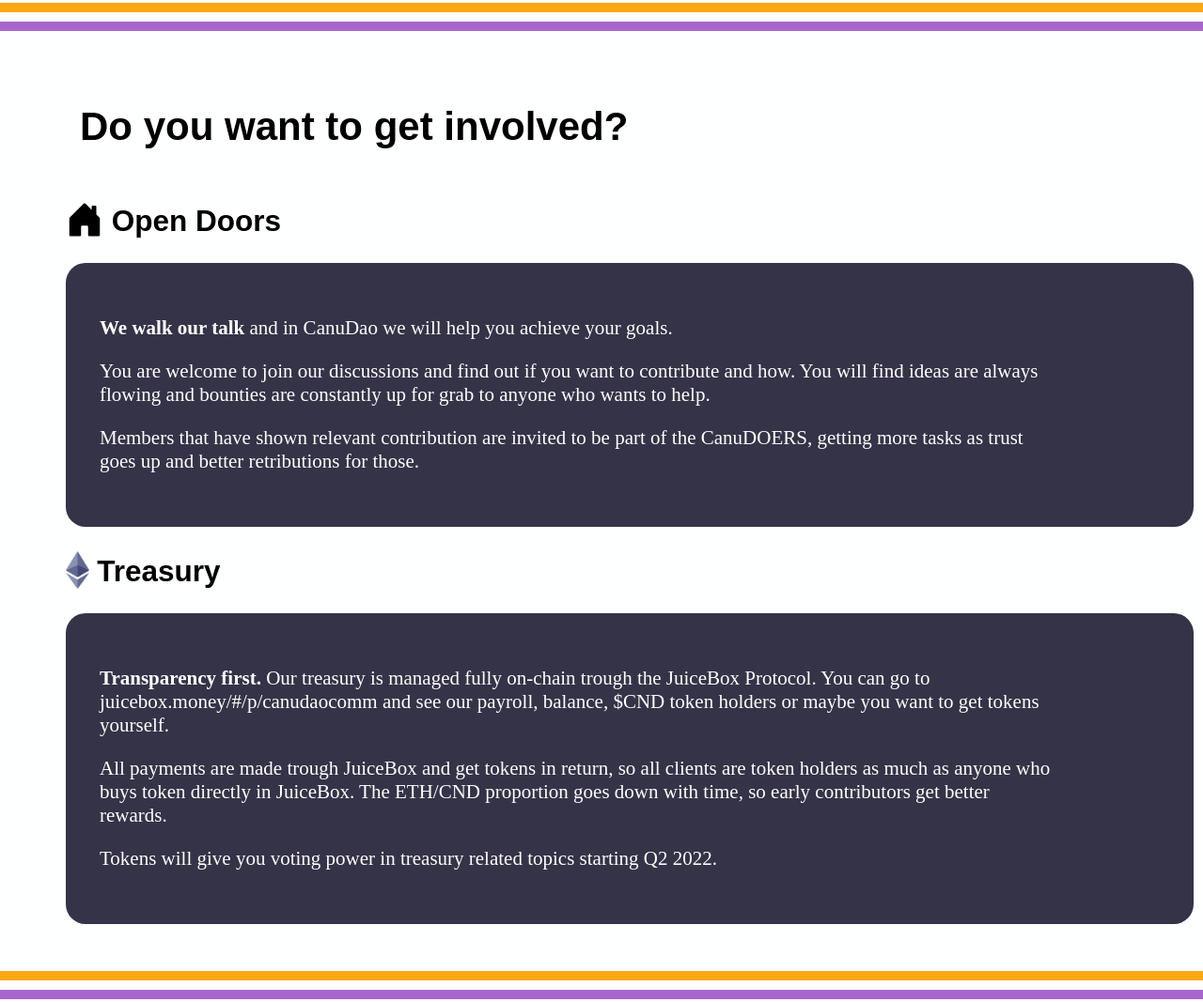
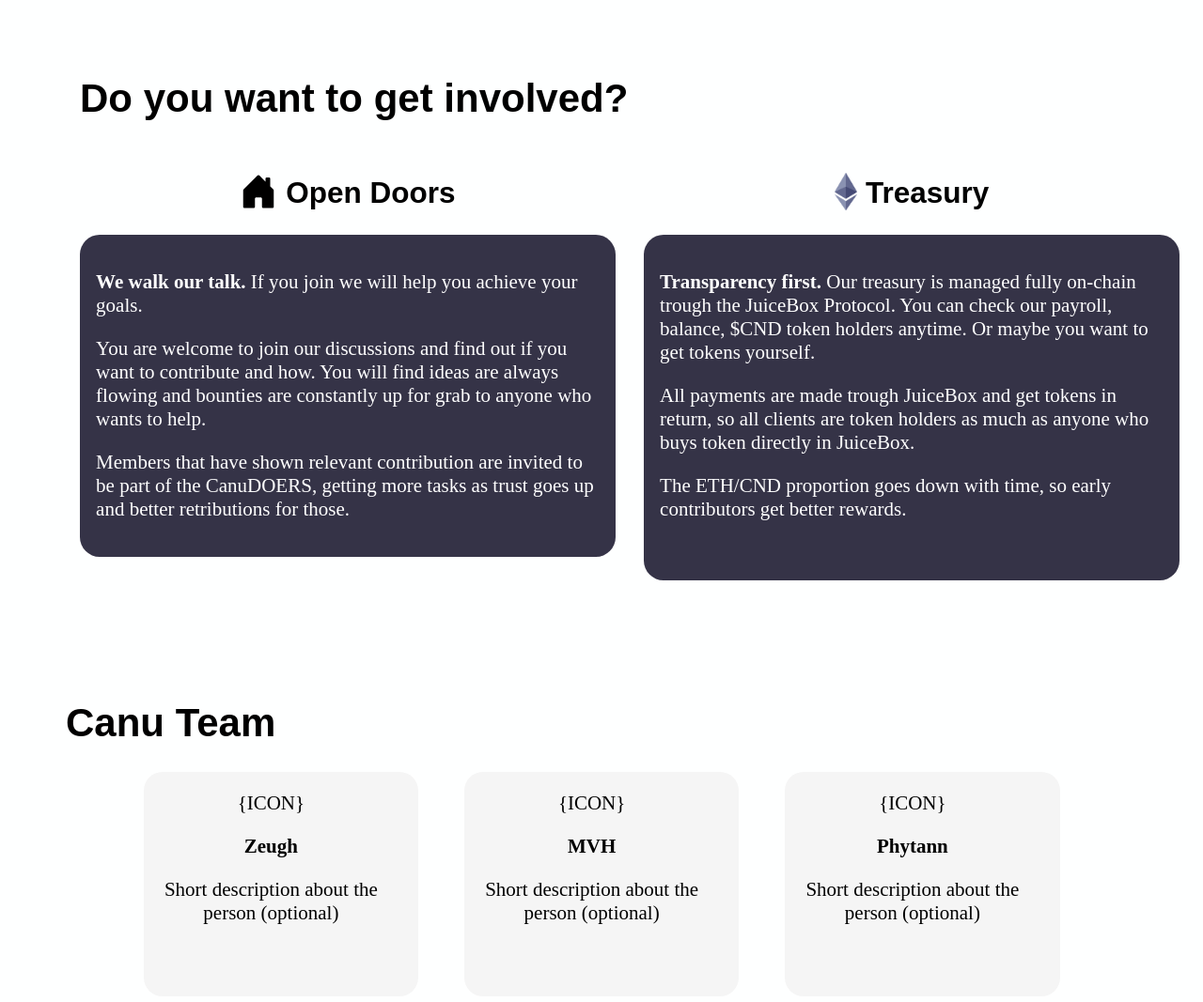
Before and after one commit to Defal09/old-canu, a plain HTML site: page index.html in a window 1280 px wide. Shown: the part 1981-3048 px from the top of the page at 94% size. Drawn offline with Linux system fonts and the light colour scheme; a web font is replaced by a local one.

Commit message:
Finishes visual basis

```diff
--- a/css/style.css
+++ b/css/style.css
@@ -353,7 +353,12 @@ section#about-canu .container {
     color: white;
 }
 
-.dark-card-container .dark-card-title {
+.card-body p {
+    width: 100%;
+    max-width: 100%;
+}
+
+.dark-card-title {
     text-align: center;
 }
 
@@ -403,8 +408,10 @@ footer {
     font-weight: bold;
 }
 
-.contact-container {
-    display: flex;
+.contact-container * {
+    text-align: center;
+    max-width: 100% !important;
+    width: 100% !important;
 }
 
 .here-comes {
--- a/index.html
+++ b/index.html
@@ -86,10 +86,10 @@
             <p><span>2</span> Creating a space where community builders can learn, grow, connect and find opportunities.</p>
             </div>
         </section>
-        <div class="separator">
+        <!--<div class="separator">
             <div class="separator1"></div>
             <div class="separator2"></div>
-        </div>
+        </div>-->
 
         <script>
             function nextSlide() {
@@ -125,32 +125,54 @@
             </div>
             <div class="container">
                 <div class="row">
-                    <div class="col-6">
+                    <div class="col-md-6">
                         <div class="card-wrapper">
                             <div class="dark-card-title">
                                 <h2><img class="icon" src="img/house-door-fill.svg" alt=""> Open Doors</h2>
                             </div>
                             <div class="dark-card-body">
                                 <div class="card-body">
-                                    <p><b>We walk our talk</b> and in CanuDao we will help you achieve your goals. </p>
-                                    <p>You are welcome to join our discussions and find out if you want to contribute and how. You will find ideas are always flowing and bounties are constantly up for grab to anyone who wants to help.</p>
-                                    <p>Members that have shown relevant contribution are invited to be part of the CanuDOERS, getting more tasks as trust goes up and better retributions for those.</p>
+                                    <p><b>We walk our talk.</b> If you join we will help
+                                        you achieve your goals.
+                                    </p>
+                                    <p>You are welcome to join our discussions
+                                    and find out if you want to contribute and
+                                    how. You will find ideas are always flowing
+                                    and bounties are constantly up for grab to
+                                    anyone who wants to help.
+                                    </p>
+                                    <p>Members that have shown relevant
+                                        contribution are invited to be part of the
+                                        CanuDOERS, getting more tasks as trust
+                                        goes up and better retributions for those.
+                                    </p>
                                 </div>
                             </div>
                         </div>
                     </div>
 
-                    <div class="col-6">
+                    <div class="col-md-6">
                         <div class="card-wrapper">
                             <div class="dark-card-title">
                                 <h2><img class="icon" src="img/eth-diamond-purple.png" alt="Treasury"> Treasury</h2>
                             </div>
                             <div class="dark-card-body">
                                 <div class="card-body">
-                                    <p><b>Transparency first.</b> Our treasury is managed fully on-chain trough the JuiceBox Protocol. You can go to <a href="juicebox.money/#/p/canudaocomm" target="_blank">juicebox.money/#/p/canudaocomm</a> and see our payroll, balance, $CND token holders or maybe you want to get tokens yourself. </p>
-                                    <p>All payments are made trough JuiceBox and get tokens in return, so all clients are token holders as much as anyone who buys token directly in JuiceBox. The ETH/CND proportion goes down with time, so early contributors get better rewards.</p>
-                                    <p>Tokens will give you voting power in treasury related topics starting Q2 2022.
+                                    <p><b>Transparency first.</b> Our treasury is
+                                        managed fully on-chain trough the JuiceBox
+                                        Protocol. You can check our payroll, balance,
+                                        $CND token holders anytime. Or maybe you
+                                        want to get tokens yourself.
                                     </p>
+                                    <p>All payments are made trough JuiceBox and
+                                    get tokens in return, so all clients are token
+                                    holders as much as anyone who buys token
+                                    directly in JuiceBox.</p>
+                                    <p> The ETH/CND
+                                    proportion goes down with time, so early
+                                    contributors get better rewards.
+                                </p>
+                                <br>
                                 </div>
                             </div>
                         </div>
@@ -158,10 +180,10 @@
                 </div>
             </div>
         </section>
-        <div class="separator">
+        <!--<div class="separator">
             <div class="separator1"></div>
             <div class="separator2"></div>
-        </div>
+        </div>-->
         <section id="about-canu" class="js-content-section">
             <div >
                 <h1>Canu Team</h1>
@@ -240,10 +262,10 @@
                 </div>
             </div>
         </section>
-        <div class="separator">
+        <!--<div class="separator">
             <div class="separator1"></div>
             <div class="separator2"></div>
-        </div>
+        </div>-->
         <section id="contact" class="js-content-section contact-container">
             <div class="">
                 <h1>Get in touch</h1>
@@ -274,8 +296,12 @@
                 </div>
             </div>
         </div>
+        <div class="separator">
+            <div class="separator3"></div>
+        </div>
         <div class="footer-information">
-            Footer
+            &nbsp;
+            <!-- Footer Placeholder-->
         </div>
     </footer>
 </body>
```
